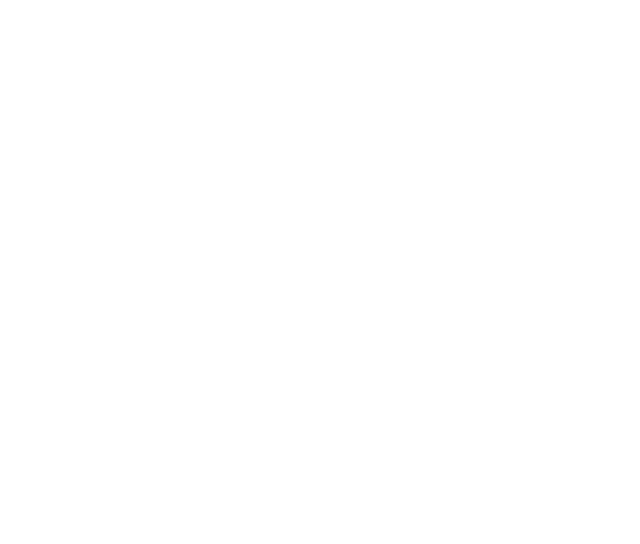
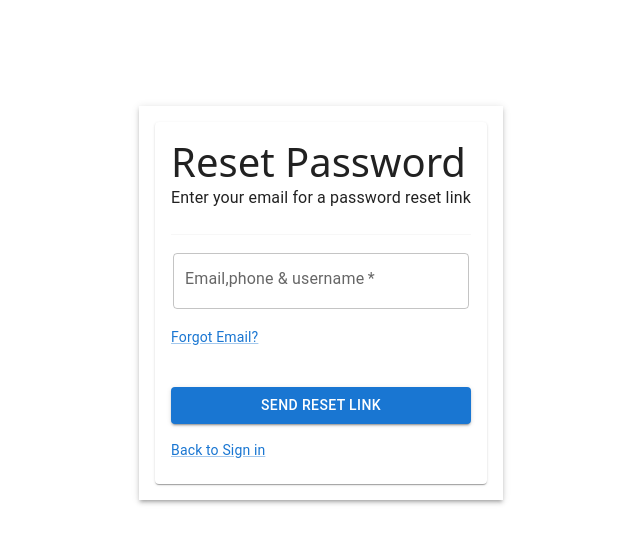
Before and after one commit to AiSense-LLP/online-exam-mern, a React (Create React App) app in the folder frontend/: page /Reset in a window 1280 px wide. Before the commit this address had no page. Shown: the top 544 px of the page, without its empty margins (319-959 px from the left). Built offline with nearby package versions, Linux system fonts and the light colour scheme.

Commit message:
Navbar, Logo, Reset

```diff
--- a/frontend/src/App.js
+++ b/frontend/src/App.js
@@ -4,13 +4,17 @@ import Hero from "./components/Hero";
 import Login from "./components/login/login";
 import Contact from "./components/Contact"
 import { Route, Routes } from "react-router-dom";
+import Navbar from "./components/Navbar";
+import Reset from "./components/Reset";
 function App() {
   return (
     <>
       <Routes>
+      <Route path="/Navbar" exact element={<Navbar />} />
         <Route path="/" exact element={<Hero />} />
         <Route path="/Login" exact element={<Login />} />
         <Route path="/Contact" exact element={<Contact />} />
+        <Route path="/Reset" exact element={<Reset />}/>
       </Routes>
     </>
   );
--- /dev/null
+++ b/frontend/src/components/Navbar.jsx
@@ -0,0 +1,78 @@
+import React from 'react';
+import { AppBar, Toolbar, IconButton, Typography, Button, Menu, MenuItem } from '@mui/material';
+import MenuIcon from '@mui/icons-material/Menu';
+import { useTheme } from '@mui/material/styles';
+import useMediaQuery from '@mui/material/useMediaQuery';
+import img from "./logo.png";
+
+const customColor = "#4A3AFF"
+
+function Navbar() {
+  // State for mobile menu
+  const [anchorEl, setAnchorEl] = React.useState(null);
+
+
+  const customButtonStyle = {
+    backgroundColor: customColor,
+    color: "white", // Text color
+  };
+
+  const theme = useTheme();
+const isMobile = useMediaQuery(theme.breakpoints.down('sm'));
+
+  const handleClick = (event) => {
+    setAnchorEl(event.currentTarget);
+  };
+
+  const handleClose = () => {
+    setAnchorEl(null);
+  };
+
+  return (
+    <AppBar position="static" style={{ backgroundColor: 'white', color: 'blue'}}>
+      <Toolbar>
+        {isMobile ? (
+          <IconButton
+            edge="start"
+            color="inherit"
+            aria-label="menu"
+            onClick={handleClick}
+          >
+            <MenuIcon />
+          </IconButton>
+        ) : null}
+        <Typography variant="h6" style={{ flexGrow: 1, fontSize: '26px',  display: 'flex', marginLeft: '50px' }}>
+        <img src={img} alt="" style={{ marginRight: '10px'}}/>
+          logo
+        </Typography>
+        {isMobile ? null : (
+          <>
+            <Button  edge="start" color="inherit">Home</Button>
+            <Button color="inherit">About</Button>
+            <Button color="inherit">Resources</Button>
+            <Button color="inherit">Contact</Button>
+            <Button variant="outlined" color="inherit">Login</Button>
+            <Button variant="contained"  style={{ customButtonStyle, color: 'white', marginLeft: '10px' }}>Get started</Button>
+          </>
+        )}
+      </Toolbar>
+      {isMobile && (
+        <Menu
+          anchorEl={anchorEl}
+          open={Boolean(anchorEl)}
+          onClose={handleClose}
+          style={{color: 'black'}}
+        >
+          <MenuItem onClick={handleClose}>Home</MenuItem>
+          <MenuItem onClick={handleClose}>About</MenuItem>
+          <MenuItem onClick={handleClose}>Resources</MenuItem>
+          <MenuItem onClick={handleClose}>Contact</MenuItem>
+          <MenuItem variant="outlined" onClick={handleClose}>Login</MenuItem>
+          <MenuItem variant="contained" onClick={handleClose}>Get started</MenuItem>
+        </Menu>
+      )}
+    </AppBar>
+  );
+}
+
+export default Navbar;
--- /dev/null
+++ b/frontend/src/components/Reset.jsx
@@ -0,0 +1,107 @@
+import React, { useState } from 'react';
+import TextField from '@mui/material/TextField';
+import Button from '@mui/material/Button';
+import CardContent from '@mui/material/CardContent';
+import Card from '@mui/material/Card';
+import Container from '@mui/material/Container';
+import Typography from '@mui/material/Typography';
+import Box from '@mui/material/Box';
+import { Divider } from '@mui/material';
+import Link from '@mui/material/Link';
+
+const ResetPassword = () => {
+  const [email, setEmail] = useState('');
+
+  const handleResetPassword = () => {
+    console.log('Reset password for email: ' + email);
+  };
+
+  const handleForgotPassword = () => {
+    console.log('Forgot password for email: ' + email);
+  };
+
+
+
+  return (
+    <Container maxWidth="sm">
+      <Box
+        sx={{
+          marginTop: 12,
+          display: 'flex',
+          flexDirection: 'column',
+          alignItems: 'center',
+          padding: '10px'
+        }}
+      >
+         <Box
+          sx={{
+            boxShadow: 3,
+            padding: 2,
+          }}
+        >
+
+        <Card>
+            <CardContent>
+        <Typography component="h1" variant="h7">
+          Reset Password
+        </Typography>
+        <Typography>
+            Enter your email for a password reset link
+        </Typography>
+        <br />
+        <Divider />
+        <form
+          onSubmit={(e) => {
+            e.preventDefault();
+            handleResetPassword();
+          }}
+          style={{ marginTop: '16px' }}
+        >
+          <TextField style={{padding: '2px'}}
+            fullWidth
+            variant="outlined"
+            label="Email,phone & username"
+            type="email"
+            value={email}
+            onChange={(e) => setEmail(e.target.value)}
+            required
+          />
+
+        </form>
+        <Link
+        component= "button"
+        variant="body2"
+        style={{marginTop: '16px', display: 'flex', justifyContent: 'start', alignItems: 'start'}}
+        onClick={handleForgotPassword}
+        >
+            Forgot Email?
+        </Link>
+         <br />
+
+         <Button
+            type="submit"
+            fullWidth
+            variant="contained"
+            color="primary"
+            style={{ marginTop: '16px' }}
+          >
+            Send Reset Link
+          </Button>
+          <Link
+        component= "button"
+        variant="body2"
+        style={{marginTop: '16px'}}
+        onClick={handleForgotPassword}
+        >
+            Back to Sign in
+        </Link>
+        </CardContent>
+        </Card>
+      </Box>
+      </Box>
+
+    </Container>
+  );
+};
+
+export default ResetPassword;
```
Also changed, not shown: frontend/src/components/logo.png (added).
